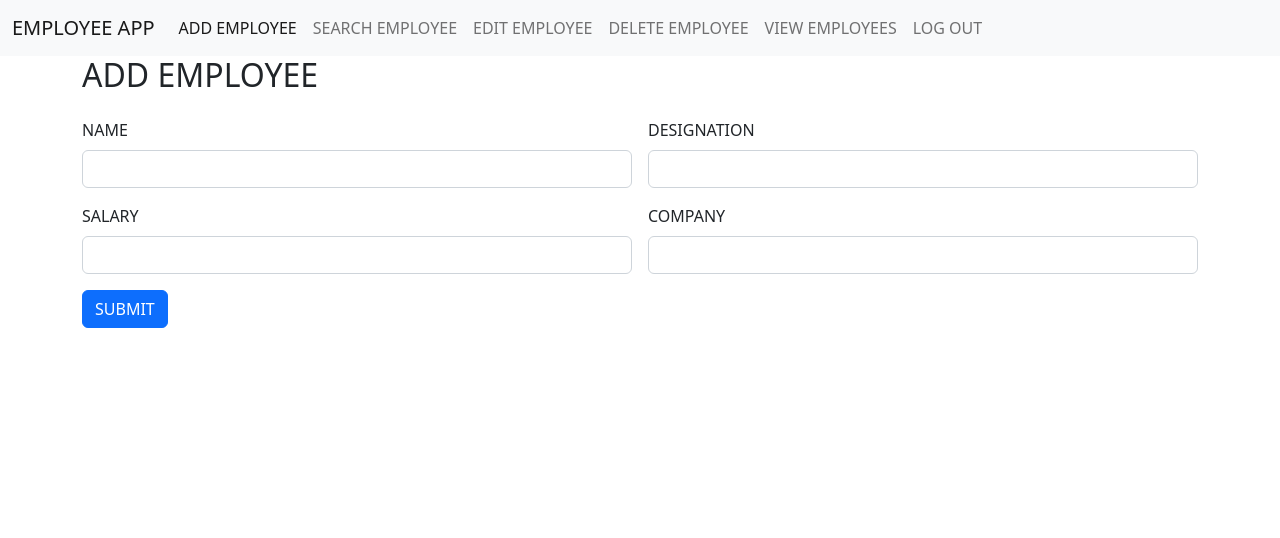
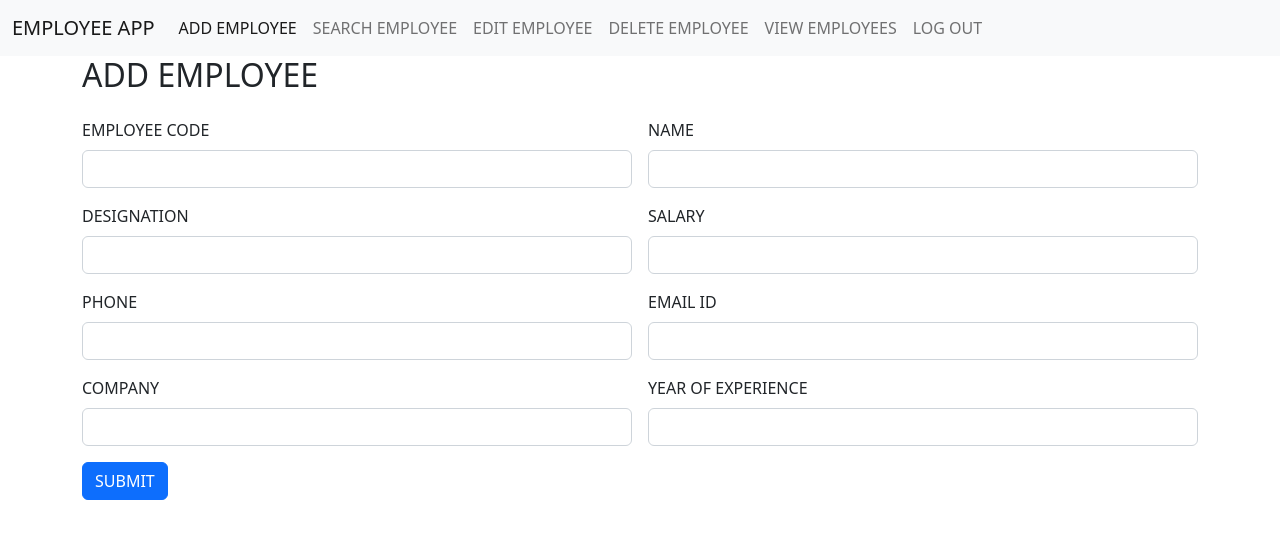
Before and after one commit to sruthy-nr/Employee-Angular-App, an Angular app: page /add in a window 1280 px wide. Shown: the top 538 px of the page. Built offline with nearby package versions, Linux system fonts and the light colour scheme.

Commit message:
development

```diff
--- a/src/app/add-employee/add-employee.component.html
+++ b/src/app/add-employee/add-employee.component.html
@@ -4,38 +4,38 @@
         <div class="col col-12 col-sm-12 col-md-12 col-lg-12 col-xl-12 col-xxl-12">
             <div class="row g-3">
                 <h2>ADD EMPLOYEE</h2>
-                <!-- <div class="col col-12 col-sm-6 col-md-6 col-lg-6 col-xl-6 col-xxl-6">
+                <div class="col col-12 col-sm-6 col-md-6 col-lg-6 col-xl-6 col-xxl-6">
                     <label for="" class="form-label">EMPLOYEE CODE</label>
-                    <input type="text" name="" id="" class="form-control">
-                </div> -->
+                    <input type="text" name="empcode" [(ngModel)]="empcode"  class="form-control">
+                </div>
                 <div class="col col-12 col-sm-6 col-md-6 col-lg-6 col-xl-6 col-xxl-6">
                     <label for="" class="form-label">NAME</label>
-                    <input type="text" name="name" [(ngModel)]="name" id="" class="form-control">
+                    <input type="text" name="name" [(ngModel)]="name"  class="form-control">
                 </div>
                 <div class="col col-12 col-sm-6 col-md-6 col-lg-6 col-xl-6 col-xxl-6">
                     <label for="" class="form-label">DESIGNATION</label>
-                    <input type="text" name="designation" [(ngModel)]="designation" id="" class="form-control">
+                    <input type="text" name="designation" [(ngModel)]="designation"  class="form-control">
                 </div>
                 <div class="col col-12 col-sm-6 col-md-6 col-lg-6 col-xl-6 col-xxl-6">
                     <label for="" class="form-label">SALARY</label>
-                    <input type="text" name="salary" [(ngModel)]="salary" id="" class="form-control">
+                    <input type="text" name="salary" [(ngModel)]="salary"  class="form-control">
                 </div>
-                <!-- <div class="col col-12 col-sm-6 col-md-6 col-lg-6 col-xl-6 col-xxl-6">
+                <div class="col col-12 col-sm-6 col-md-6 col-lg-6 col-xl-6 col-xxl-6">
                     <label for="" class="form-label">PHONE</label>
-                    <input type="text" name="" id="" class="form-control">
+                    <input type="text" name="phone" [(ngModel)]="phone"  class="form-control">
                 </div>
                 <div class="col col-12 col-sm-6 col-md-6 col-lg-6 col-xl-6 col-xxl-6">
                     <label for="" class="form-label">EMAIL ID</label>
-                    <input type="text" name="" id="" class="form-control">
-                </div> -->
+                    <input type="text" name="email" [(ngModel)]="email"  class="form-control">
+                </div>
                 <div class="col col-12 col-sm-6 col-md-6 col-lg-6 col-xl-6 col-xxl-6">
                     <label for="" class="form-label">COMPANY</label>
-                    <input type="text" name="company" [(ngModel)]="company" id="" class="form-control">
+                    <input type="text" name="company" [(ngModel)]="company"  class="form-control">
                 </div>
-                <!-- <div class="col col-12 col-sm-6 col-md-6 col-lg-6 col-xl-6 col-xxl-6">
+                <div class="col col-12 col-sm-6 col-md-6 col-lg-6 col-xl-6 col-xxl-6">
                     <label for="" class="form-label">YEAR OF EXPERIENCE</label>
-                    <input type="text" name="" id="" class="form-control">
-                </div> -->
+                    <input type="text" name="yoe" [(ngModel)]="yoe" class="form-control">
+                </div>
                 <div class="col col-12 col-sm-12 col-md-12 col-lg-12 col-xl-12 col-xxl-12">
                     <button (click)="readValues()" class="btn btn-primary">SUBMIT</button>
                 </div>
--- a/src/app/add-employee/add-employee.component.ts
+++ b/src/app/add-employee/add-employee.component.ts
@@ -7,15 +7,19 @@ import { Component } from '@angular/core';
 })
 export class AddEmployeeComponent {
 
+  empcode=""
   name=""
   designation=""
   salary=""
+  phone=""
+  email=""
   company=""
+  yoe=""
 
   readValues=()=>
   {
     let employee:any={
-      "name":this.name,"designation":this.designation,"salary":this.salary,"company":this.company
+      "empcode":this.empcode,"name":this.name,"designation":this.designation,"salary":this.salary,"phone":this.phone,"email":this.email,"company":this.company,"yoe":this.yoe
     }
     console.log(employee)
   }
```
